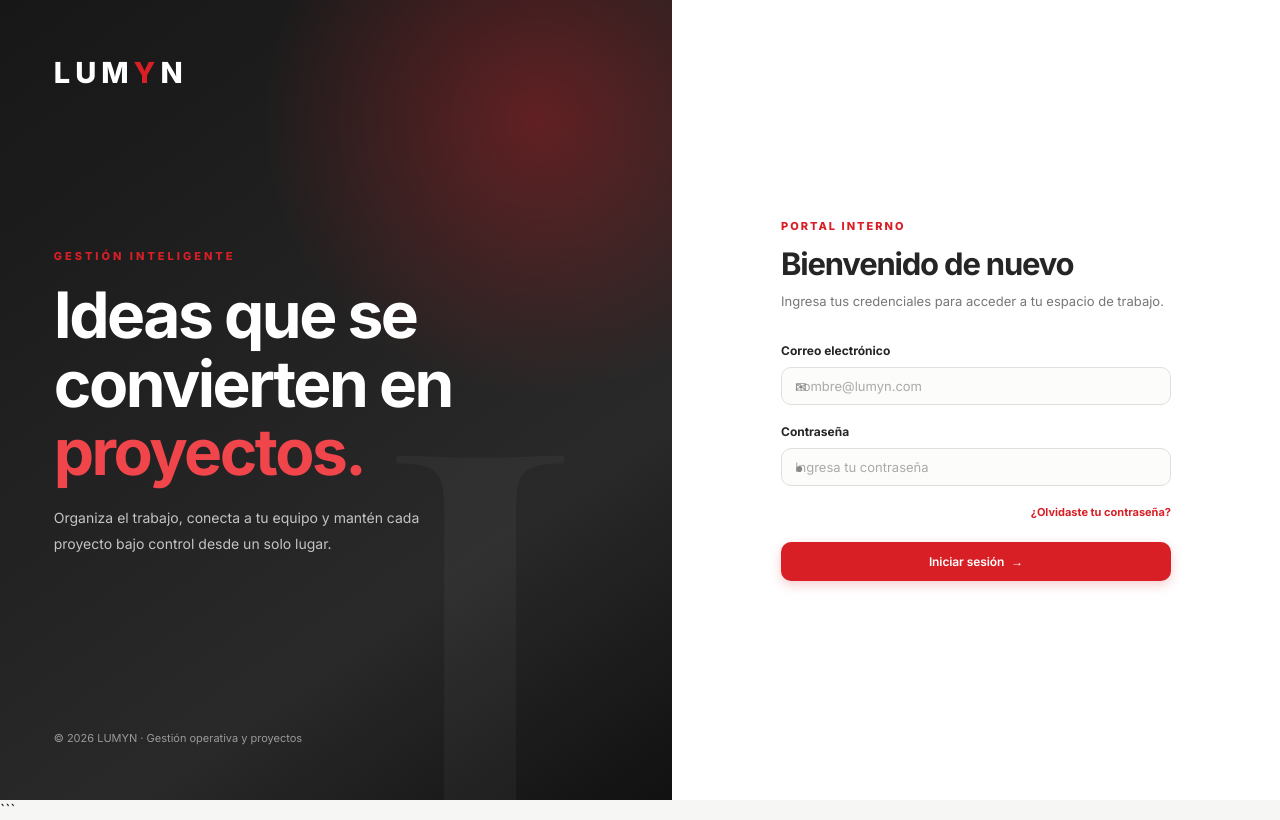
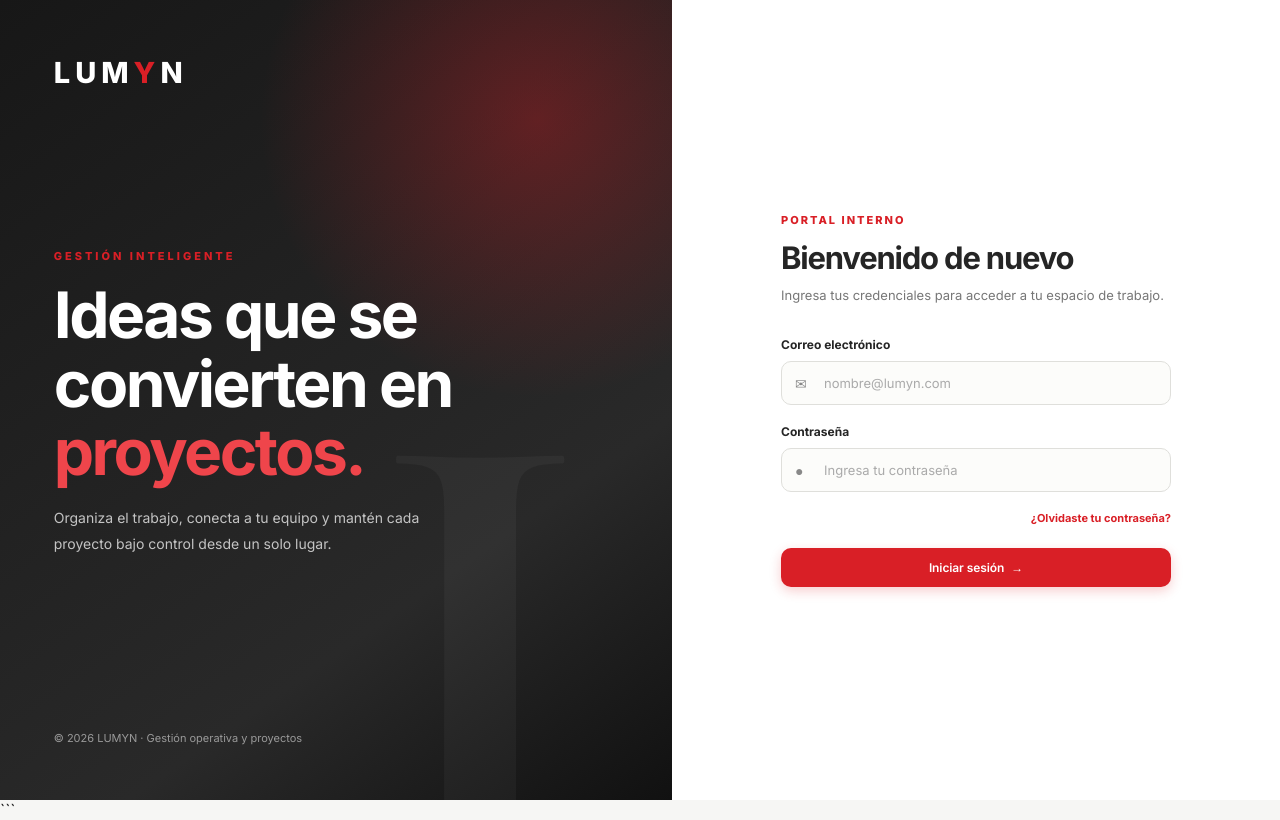
Before and after one commit to RaulFBS/LumynPORTAL2, a Java web app: page /login.html in a window 1280 px wide. Run offline with Tomcat 11, a stand-in JSP engine, Linux system fonts and the light colour scheme.

Commit message:
fix: evitar superposicion del icono sobre el placeholder en inputs del login

```diff
--- a/web/css/styles.css
+++ b/web/css/styles.css
@@ -191,8 +191,9 @@ select:focus-visible {
     position: relative;
 }
 
-.input-wrap input {
-    padding-left: 42px;
+.input-wrap input,
+.input-wrap input.form-control {
+    padding: 13px 14px 13px 42px;
 }
 
 .input-icon {
@@ -202,6 +203,7 @@ select:focus-visible {
     transform: translateY(-50%);
     color: #888888;
     font-size: 14px;
+    pointer-events: none;
 }
 
 .form-control {
```
